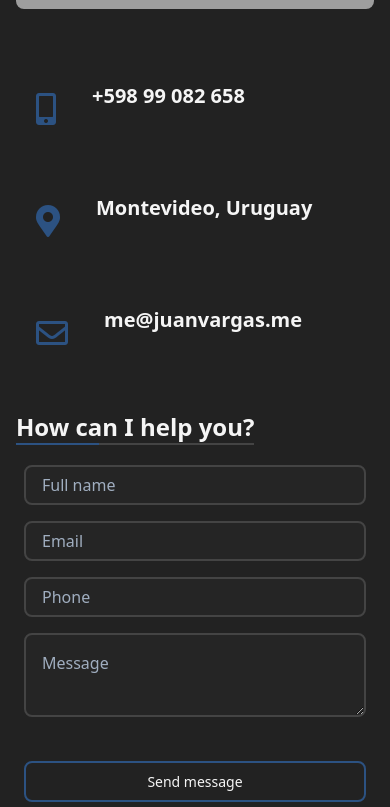
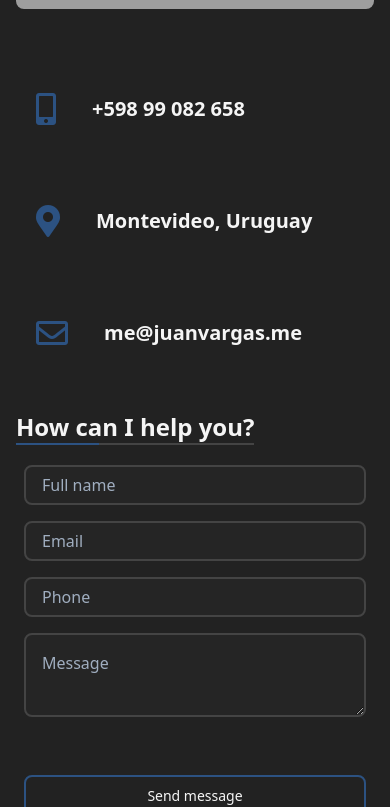
Before and after one commit to JuanNitram/personal-blog, a Nuxt app: page /contact in a window 390 px wide. Shown: the part 574-1381 px from the top of the page. Built offline with nearby package versions, Linux system fonts and the light colour scheme; grey boxes are pictures that could not be loaded.

Commit message:
Fix validation messages

```diff
--- a/components/pages/contact/Form.vue
+++ b/components/pages/contact/Form.vue
@@ -4,18 +4,22 @@
             <div class="block lg:flex">
                 <div class="w-full lg:w-1/2 pr-0 lg:pr-2">
                     <input v-model="form.name" v-validate="'required'" id="name" name="name" class="w-full p-4 h-10 bg-gray-850 text-gray-100 border-2 border-gray-700 rounded-lg" placeholder="Full name"/>
-                    <span v-show="errors.has('name')" class="ml-1 text-xs text-red-600">{{ errors.first('name') }}</span>
+                    <div v-show="errors.has('name')" class="ml-1 text-xs text-red-600 h-0 mb-1">{{ errors.first('name') }}</div>
+
                     <input v-model="form.email" v-validate="'required|email'" id="email" name="email" class="w-full p-4 mt-4 h-10 bg-gray-850 text-gray-100 border-2 border-gray-700 rounded-lg" placeholder="Email"/>
-                    <span v-show="errors.has('email')" class="ml-1 text-xs text-red-600">{{ errors.first('email') }}</span>
+                    <div v-show="errors.has('email')" class="ml-1 text-xs text-red-600 h-0 mb-1">{{ errors.first('email') }}</div>
+
                     <input v-model="form.phone" v-validate="'required'" id="phone" name="phone" class="w-full p-4 mt-4 h-10 bg-gray-850 text-gray-100 border-2 border-gray-700 rounded-lg" placeholder="Phone"/>
-                    <span v-show="errors.has('phone')" class="ml-1 text-xs text-red-600">{{ errors.first('phone') }}</span>
+                    <div v-show="errors.has('phone')" class="ml-1 text-xs text-red-600 h-0 mb-1">{{ errors.first('phone') }}</div>
                 </div>
                 <div class="w-full lg:w-1/2 pl-0 lg:pl-2 flex justify-center items-center">
-                    <textarea v-model="form.message" v-validate="'required'" id="message" name="message" class="w-full p-4 mt-4 lg:mt-0 h-full bg-gray-850 text-gray-100 border-2 border-gray-700 rounded-lg" placeholder="Message"></textarea>
+                    <div class="w-full h-full">
+                        <textarea v-model="form.message" v-validate="'required'" id="message" name="message" class="w-full p-4 mt-4 lg:mt-0 -mb-1 h-full bg-gray-850 text-gray-100 border-2 border-gray-700 rounded-lg" placeholder="Message"></textarea>
+                        <div v-show="errors.has('message')" class="ml-1 text-xs text-red-600 h-0 mb-1">{{ errors.first('message') }}</div>
+                    </div>
                 </div>
-                <span v-show="errors.has('message')" class="ml-1 text-xs text-red-600">{{ errors.first('message') }}</span>
             </div>
-            <div class="block lg:flex pt-5">
+            <div class="block lg:flex pt-8 lg:pt-5">
                 <div class="g-recaptcha rounded-lg" data-sitekey="6LclE_MUAAAAAFi3KKCAOGXhGFCRbkaIyvaOjU6z" data-theme="dark"></div>
             </div>
             <div class="block lg:flex pt-4">
--- a/pages/contact/index.vue
+++ b/pages/contact/index.vue
@@ -14,7 +14,7 @@
                     <div class="flex flex-col justify-center p-5 lg:p-0">
                         <i class="fas fa-mobile-alt fa-2x text-blue-800"></i>
                     </div>
-                    <div class="p-2  px-4 lg:px-8 px-4 lg:px-8">
+                    <div class="p-2 flex px-4 lg:px-8 px-4 lg:px-8 items-center">
                         <h1 class="font-bold text-gray-100 text-xl">+598 99 082 658</h1>
                         <!-- <p class="text-gray-500 text-sm">Lorem ipsum dolor sit, amet consectetur adipisicing elit.</p> -->
                     </div>
@@ -23,7 +23,7 @@
                     <div class="flex flex-col justify-center p-5 lg:p-0">
                         <i class="fas fa-map-marker-alt fa-2x text-blue-800"></i>
                     </div>
-                    <div class="p-2  px-4 lg:px-8">
+                    <div class="p-2 flex px-4 lg:px-8 items-center">
                         <h1 class="font-bold text-gray-100 text-xl">Montevideo, Uruguay</h1>
                         <!-- <p class="text-gray-500 text-sm">Lorem ipsum dolor sit, amet consectetur adipisicing elit.</p> -->
                     </div>
@@ -32,7 +32,7 @@
                     <div class="flex flex-col justify-center p-5 lg:p-0">
                         <i class="far fa-envelope fa-2x text-blue-800"></i>
                     </div>
-                    <div class="p-2  px-4 lg:px-8">
+                    <div class="p-2 flex px-4 lg:px-8 items-center">
                         <h1 class="font-bold text-gray-100 text-xl">me@juanvargas.me</h1>
                         <!-- <p class="text-gray-500 text-sm">Lorem ipsum dolor sit, amet consectetur adipisicing elit.</p> -->
                     </div>
```
